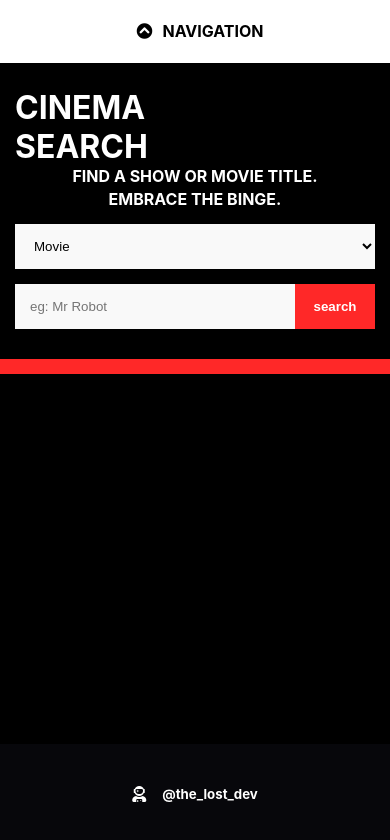
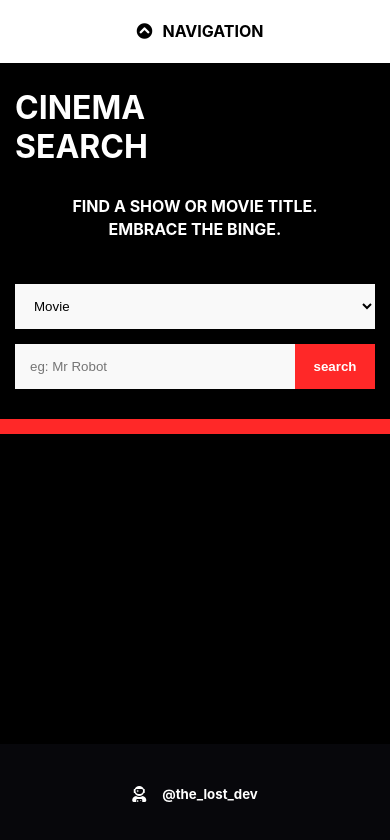
Before and after one commit to mwbhtx/cinemasearch-app, a React (Create React App) app in the folder frontend/: page / in a window 390 px wide. Shown: the top 840 px of the page. Built offline with nearby package versions, Linux system fonts and the light colour scheme.

Commit message:
corrected margins of heading titles

```diff
--- a/frontend/src/pages/searchpage-styles.css
+++ b/frontend/src/pages/searchpage-styles.css
@@ -408,6 +408,7 @@ nav {
 
     .header-subtitle {
         position: relative;
+        margin: 30px auto;
     }
 
     #nav-button-container > h4 {
```
